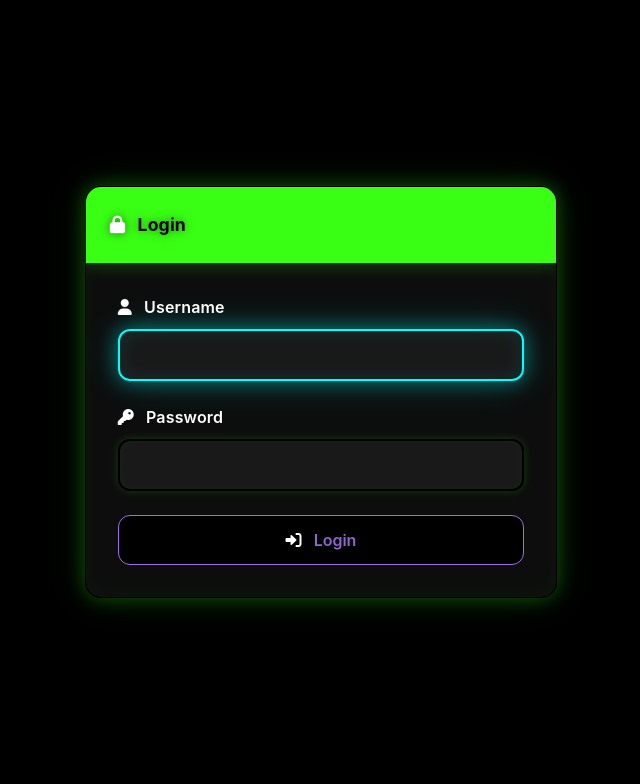
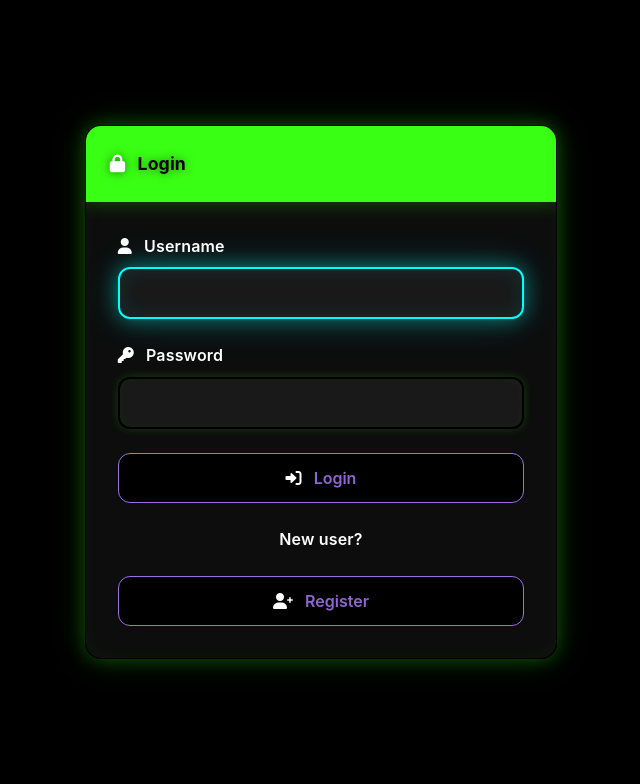
Before and after one commit to Piccios/OvertimeLedger, a PHP site: page /login/login.php?lang=en in a window 1280 px wide. Shown: the part 112-896 px from the top of the page, without its empty margins (319-959 px from the left). Run offline with PHP 8.4, Linux system fonts and the light colour scheme.

Commit message:
Add registration modal and AJAX handling to login page. Enhance multilingual support with new user prompts and update icon references for consistency.

```diff
--- a/login/login.php
+++ b/login/login.php
@@ -40,7 +40,9 @@ $translations = [
         'username' => 'Nome utente',
         'password' => 'Password',
         'invalid_credentials' => 'Credenziali non valide.',
-        'enter_credentials' => 'Inserisci username e password.'
+        'enter_credentials' => 'Inserisci username e password.',
+        'register' => 'Registrati',
+        'new_user' => 'Nuovo utente?'
     ],
     'en' => [
         'page_title' => 'Overtime Hours Manager',
@@ -48,27 +50,32 @@ $translations = [
         'username' => 'Username',
         'password' => 'Password',
         'invalid_credentials' => 'Invalid credentials.',
-        'enter_credentials' => 'Enter username and password.'
+        'enter_credentials' => 'Enter username and password.',
+        'register' => 'Register',
+        'new_user' => 'New user?'
     ]
 ];
 
-function t($key, $lang = 'it') {
+function t($key, $lang = 'it')
+{
     global $translations;
     return $translations[$lang][$key] ?? $key;
 }
 ?>
 <!DOCTYPE html>
 <html lang="<?= $current_lang ?>">
+
 <head>
     <meta charset="UTF-8">
     <meta name="viewport" content="width=device-width, initial-scale=1.0">
     <title><?= t('page_title', $current_lang) ?></title>
     <link rel="icon" type="image/svg+xml" href="../images/favicon.svg">
-    <link rel="icon" type="image/png" href="../images/favicon.png">
+    <link rel="icon" type="image/png" href="../images/favicon.svg">
     <link href="https://cdn.jsdelivr.net/npm/bootstrap@5.3.0/dist/css/bootstrap.min.css" rel="stylesheet">
     <link href="https://cdnjs.cloudflare.com/ajax/libs/font-awesome/6.0.0/css/all.min.css" rel="stylesheet">
     <link href="../style/styles.css" rel="stylesheet">
 </head>
+
 <body>
     <!-- Navigation -->
     <nav class="navbar navbar-expand-lg">
@@ -109,12 +116,8 @@ function t($key, $lang = 'it') {
                                     <i class="fas fa-user me-2"></i>
                                     <?= t('username', $current_lang) ?>
                                 </label>
-                                <input type="text"
-                                       name="username"
-                                       id="username"
-                                       class="form-control"
-                                       required
-                                       autofocus>
+                                <input type="text" name="username" id="username" class="form-control" required
+                                    autofocus>
                             </div>
 
                             <div class="mb-4">
@@ -122,20 +125,70 @@ function t($key, $lang = 'it') {
                                     <i class="fas fa-key me-2"></i>
                                     <?= t('password', $current_lang) ?>
                                 </label>
-                                <input type="password"
-                                       name="password"
-                                       id="password"
-                                       class="form-control"
-                                       required>
+                                <input type="password" name="password" id="password" class="form-control" required>
                             </div>
 
-                            <button type="submit" class="btn btn-primary w-100">
+                            <button type="submit" class="btn btn-primary w-100 mb-4">
                                 <i class="fas fa-sign-in-alt me-2"></i>
                                 <?= t('login', $current_lang) ?>
                             </button>
+
+                            <div class="text-center">
+                                <label for="register" class="form-label">
+                                    <?= t('new_user', $current_lang) ?>
+                                </label>
+                                <button type="button" class="btn btn-primary w-100 mt-3" data-bs-toggle="modal"
+                                    data-bs-target="#registerModal">
+                                    <i class="fas fa-user-plus me-2"></i>
+                                    <?= t('register', $current_lang) ?>
+                                </button>
+                            </div>
                         </form>
                     </div>
                 </div>
+            </div>
+        </div>
+    </div>
+
+    <!-- Modal Registrazione -->
+    <div class="modal fade" id="registerModal" tabindex="-1" aria-labelledby="registerModalLabel" aria-hidden="true">
+        <div class="modal-dialog">
+            <div class="modal-content">
+                <div class="modal-header">
+                    <h5 class="modal-title" id="registerModalLabel">
+                        <i class="fas fa-user-plus me-2"></i><?= t('register', $current_lang) ?>
+                    </h5>
+                    <button type="button" class="btn-close" data-bs-dismiss="modal" aria-label="Close"></button>
+                </div>
+                <form id="registerForm" method="POST" action="register.php">
+                    <div class="modal-body">
+                        <div id="register-message" class="alert d-none" role="alert"></div>
+                        <div class="mb-3">
+                            <label for="reg_username" class="form-label">
+                                <i class="fas fa-user me-2"></i><?= t('username', $current_lang) ?>
+                            </label>
+                            <input type="text" name="username" id="reg_username" class="form-control" required>
+                        </div>
+                        <div class="mb-3">
+                            <label for="reg_email" class="form-label">
+                                <i class="fas fa-envelope me-2"></i>Email
+                            </label>
+                            <input type="email" name="email" id="reg_email" class="form-control" required>
+                        </div>
+                        <div class="mb-3">
+                            <label for="reg_password" class="form-label">
+                                <i class="fas fa-key me-2"></i><?= t('password', $current_lang) ?>
+                            </label>
+                            <input type="password" name="password" id="reg_password" class="form-control" required>
+                        </div>
+                    </div>
+                    <div class="modal-footer">
+                        <button type="button" class="btn btn-secondary" data-bs-dismiss="modal">Annulla</button>
+                        <button type="submit" class="btn btn-primary">
+                            <i class="fas fa-user-plus me-2"></i><?= t('register', $current_lang) ?>
+                        </button>
+                    </div>
+                </form>
             </div>
         </div>
     </div>
@@ -148,7 +201,43 @@ function t($key, $lang = 'it') {
             elements.forEach(element => {
                 element.classList.add('animate');
             });
+
+            // Gestione submit AJAX registrazione
+            const regForm = document.getElementById('registerForm');
+            const regMsg = document.getElementById('register-message');
+            regForm.addEventListener('submit', async function(e) {
+                e.preventDefault();
+                regMsg.classList.add('d-none');
+                regMsg.classList.remove('alert-danger', 'alert-success');
+                const formData = new FormData(regForm);
+                const data = Object.fromEntries(formData.entries());
+                try {
+                    const resp = await fetch('register.php', {
+                        method: 'POST',
+                        headers: { 'X-Requested-With': 'XMLHttpRequest' },
+                        body: formData
+                    });
+                    const result = await resp.json();
+                    regMsg.textContent = result.message;
+                    regMsg.classList.remove('d-none');
+                    if(result.success) {
+                        regMsg.classList.add('alert-success');
+                        regForm.reset();
+                        setTimeout(() => {
+                            const modal = bootstrap.Modal.getOrCreateInstance(document.getElementById('registerModal'));
+                            modal.hide();
+                        }, 1500);
+                    } else {
+                        regMsg.classList.add('alert-danger');
+                    }
+                } catch (err) {
+                    regMsg.textContent = 'Errore di comunicazione con il server.';
+                    regMsg.classList.remove('d-none');
+                    regMsg.classList.add('alert-danger');
+                }
+            });
         });
     </script>
 </body>
+
 </html>
```
